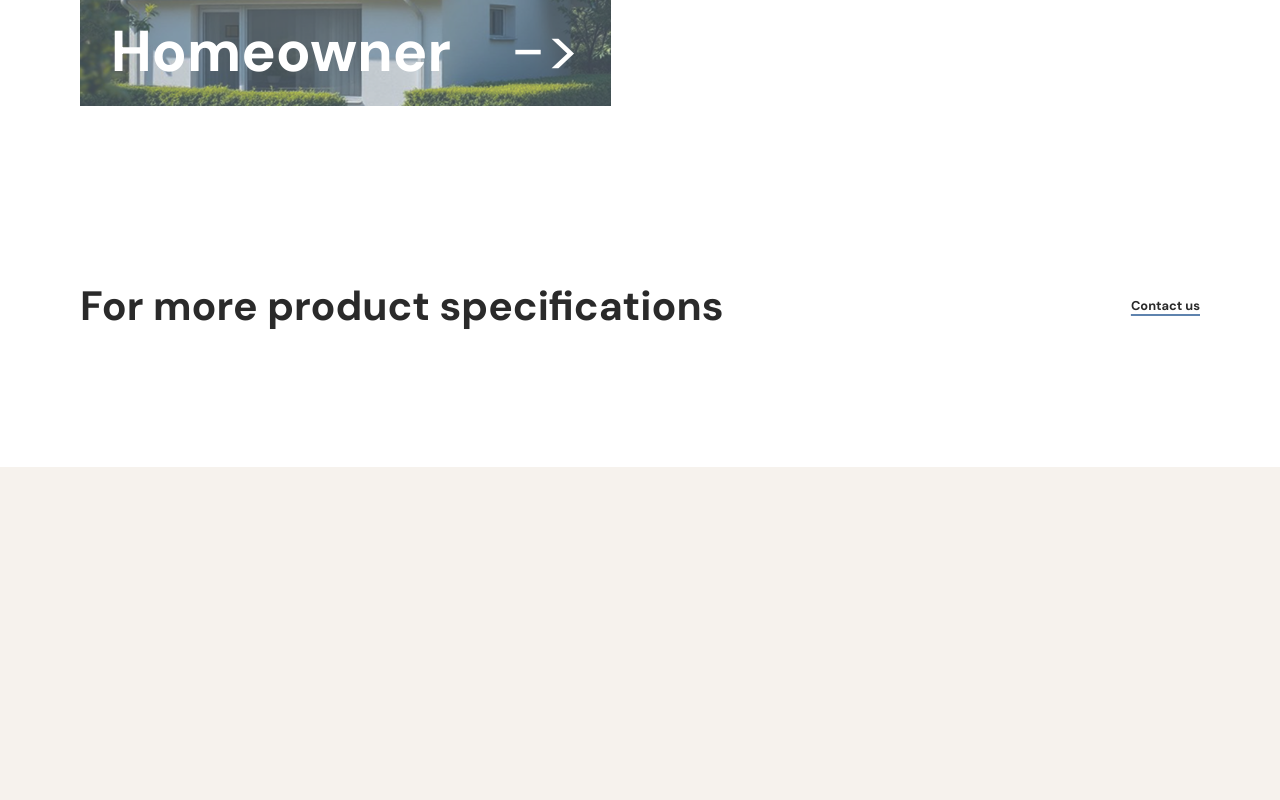
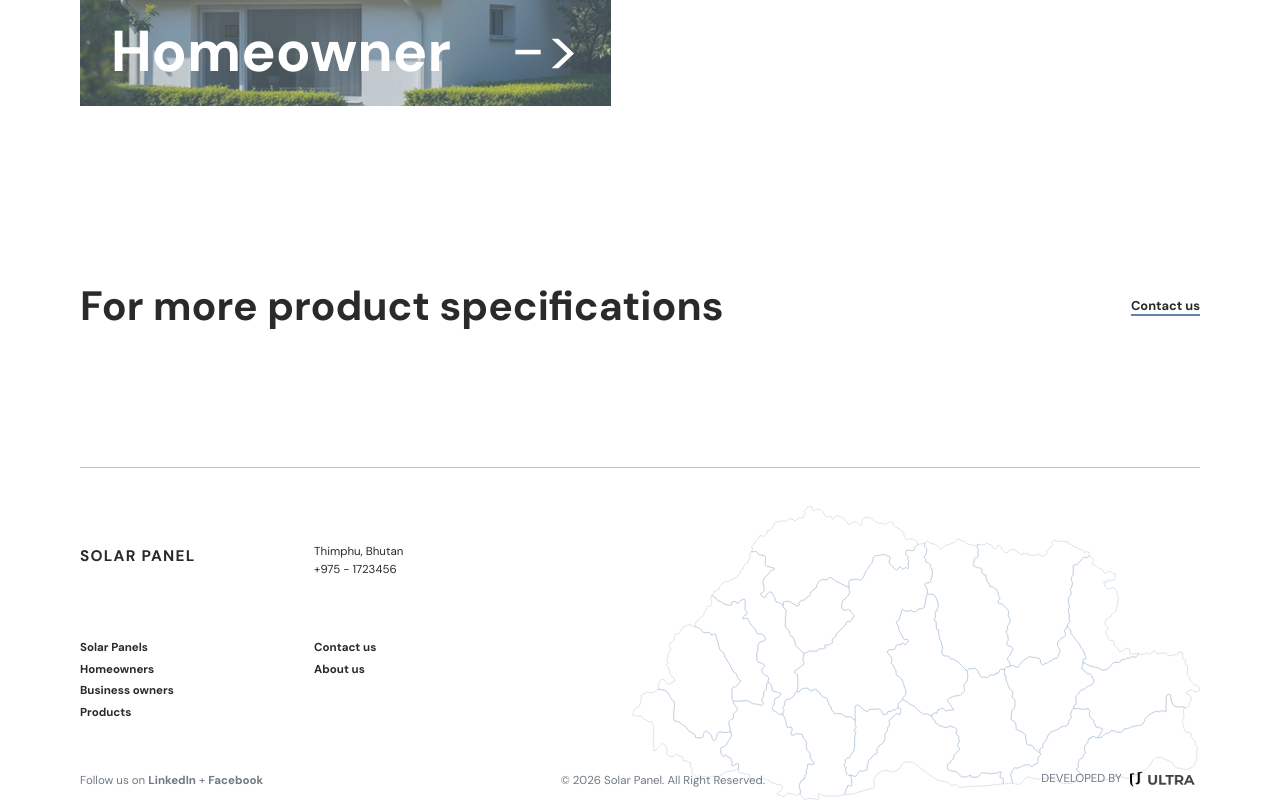
Before and after one commit to UltraRizz/MebarSolar, a React (Create React App) app: page / in a window 1280 px wide. Shown: the part 4134-4934 px from the top of the page. Before the commit the page ends 4601 px from the top, so only its background shows below. Built offline with nearby package versions, Linux system fonts and the light colour scheme.

Commit message:
Add Ultra.png image to Footer assets

```diff
--- a/src/App.tsx
+++ b/src/App.tsx
@@ -5,7 +5,6 @@ import {
   Routes,
   useLocation,
 } from "react-router-dom";
-import Footer from "./components/Footer/Footer";
 import Nav from "./components/Nav/Nav";
 import About from "./pages/About/About";
 import Contact from "./pages/Contact/Contact";
@@ -43,7 +42,6 @@ const App: React.FC = () => {
             <Route path="/contact" element={<Contact />} />
           </Routes>
         </main>
-        <Footer />
       </div>
     </Router>
   );
--- /dev/null
+++ b/src/components/Footer/Footer.css
@@ -0,0 +1,137 @@
+.site-footer {
+  background: var(--color-surface);
+  color: var(--color-text);
+}
+
+.footer-shell {
+  display: grid;
+  grid-template-columns: minmax(18rem, 0.62fr) minmax(24rem, 1fr);
+  grid-template-rows: 1fr auto;
+  column-gap: clamp(2rem, 5vw, 5rem);
+  min-height: clamp(14rem, 26vw, 21rem);
+  border-top: 0.08rem solid rgba(94, 131, 174, 0.45);
+}
+
+.footer-content {
+  grid-column: 1 / 2;
+  grid-row: 1 / 2;
+  z-index: 1;
+  display: grid;
+  grid-template-columns: minmax(8rem, 1fr) minmax(8rem, 1fr);
+  align-content: start;
+  gap: clamp(2rem, 5vw, 4rem) clamp(2rem, 5vw, 5rem);
+  padding-block-start: clamp(3rem, 6vw, 5rem);
+}
+
+.footer-brand {
+  font-family: var(--font-cta);
+  font-size: var(--fs-body-compact);
+  font-weight: 700;
+  letter-spacing: 0.08em;
+  text-transform: uppercase;
+}
+
+.footer-address {
+  display: grid;
+  align-content: start;
+  gap: 0.2rem;
+  font-style: normal;
+}
+
+.footer-nav {
+  display: grid;
+  align-content: start;
+  gap: 0.45rem;
+}
+
+.footer-address,
+.footer-nav,
+.footer-social,
+.footer-copyright,
+.footer-credit {
+  font-family: var(--font-body);
+  font-size: clamp(0.72rem, 0.78vw, 0.95rem);
+  line-height: 1.25;
+}
+
+.footer-nav a,
+.footer-social a {
+  font-weight: 700;
+}
+
+.footer-social,
+.footer-copyright,
+.footer-credit {
+  margin: 0;
+  color: var(--color-muted);
+}
+
+.footer-map {
+  grid-column: 2 / 3;
+  grid-row: 1 / 3;
+  justify-self: stretch;
+  align-self: end;
+  width: 100%;
+  height: clamp(12rem, 23vw, 19rem);
+  object-fit: contain;
+  object-position: right bottom;
+  opacity: 0.95;
+}
+
+.footer-bottom {
+  grid-column: 1 / -1;
+  grid-row: 2 / 3;
+  z-index: 1;
+  display: grid;
+  grid-template-columns: minmax(0, 1fr) minmax(0, 1fr) max-content;
+  align-items: end;
+  gap: var(--space-lg);
+  padding-block-end: var(--space-sm);
+}
+
+.footer-credit {
+  display: inline-flex;
+  align-items: center;
+  justify-self: end;
+  gap: var(--space-xs);
+  text-transform: uppercase;
+}
+
+.footer-credit img {
+  width: clamp(3.2rem, 5.5vw, 5.25rem);
+  height: auto;
+}
+
+@media (max-width: 760px) {
+  .footer-shell {
+    grid-template-columns: 1fr;
+    grid-template-rows: auto auto;
+    min-height: auto;
+  }
+
+  .footer-content {
+    grid-column: 1 / 2;
+    grid-row: 1 / 2;
+    grid-template-columns: 1fr 1fr;
+    padding-block: var(--space-lg);
+  }
+
+  .footer-map {
+    grid-column: 1 / 2;
+    grid-row: 1 / 3;
+    align-self: end;
+    opacity: 0.28;
+  }
+
+  .footer-bottom {
+    grid-column: 1 / 2;
+    grid-row: 2 / 3;
+    grid-template-columns: 1fr;
+    gap: var(--space-xs);
+    padding-block-end: var(--space-md);
+  }
+
+  .footer-credit {
+    justify-self: start;
+  }
+}
--- a/src/components/Footer/Footer.tsx
+++ b/src/components/Footer/Footer.tsx
@@ -1,5 +1,73 @@
 import React from "react";
+import { Link } from "react-router-dom";
+import footerMap from "../../assets/images/Footer/Layer_1.svg";
+import ultraLogo from "../../assets/images/Footer/Ultra.png";
+import "./Footer.css";
 
-const Footer: React.FC = () => null;
+const primaryLinks = [
+  { label: "Solar Panels", to: "/" },
+  { label: "Homeowners", to: "/" },
+  { label: "Business owners", to: "/" },
+  { label: "Products", to: "/" },
+];
+
+const secondaryLinks = [
+  { label: "Contact us", to: "/contact" },
+  { label: "About us", to: "/about" },
+];
+
+const Footer: React.FC = () => {
+  return (
+    <footer className="site-footer">
+      <div className="page-shell footer-shell">
+        <div className="footer-content">
+          <div className="footer-brand">Solar panel</div>
+
+          <address className="footer-address">
+            <span>Thimphu, Bhutan</span>
+            <a href="tel:+97517234556">+975 - 1723456</a>
+          </address>
+
+          <nav className="footer-nav" aria-label="Footer primary navigation">
+            {primaryLinks.map((link) => (
+              <Link key={link.label} to={link.to}>
+                {link.label}
+              </Link>
+            ))}
+          </nav>
+
+          <nav className="footer-nav" aria-label="Footer secondary navigation">
+            {secondaryLinks.map((link) => (
+              <Link key={link.label} to={link.to}>
+                {link.label}
+              </Link>
+            ))}
+          </nav>
+        </div>
+
+        <img
+          className="footer-map"
+          src={footerMap}
+          alt="Map showing the service location in Bhutan"
+        />
+
+        <div className="footer-bottom">
+          <p className="footer-social">
+            Follow us on <a href="/">LinkedIn</a> + <a href="/">Facebook</a>
+          </p>
+
+          <p className="footer-copyright">
+            &copy; 2026 Solar Panel. All Right Reserved.
+          </p>
+
+          <div className="footer-credit">
+            <span>Developed by</span>
+            <img src={ultraLogo} alt="Ultra" />
+          </div>
+        </div>
+      </div>
+    </footer>
+  );
+};
 
 export default Footer;
--- a/src/pages/Home/Home.tsx
+++ b/src/pages/Home/Home.tsx
@@ -1,5 +1,6 @@
 import React from "react";
 import { Link } from "react-router-dom";
+import Footer from "../../components/Footer/Footer";
 import homePanelImage from "../../assets/images/home/home1.png";
 import home2Image from "../../assets/images/home/home2.png";
 import heroImage from "../../assets/images/home/heroSection.png";
@@ -197,6 +198,8 @@ const Home: React.FC = () => {
           </div>
         </div>
       </section>
+
+      <Footer />
     </div>
   );
 };
```
Also changed, not shown: src/assets/images/Footer/Layer_1.svg (added), src/assets/images/Footer/Ultra.png (added).
